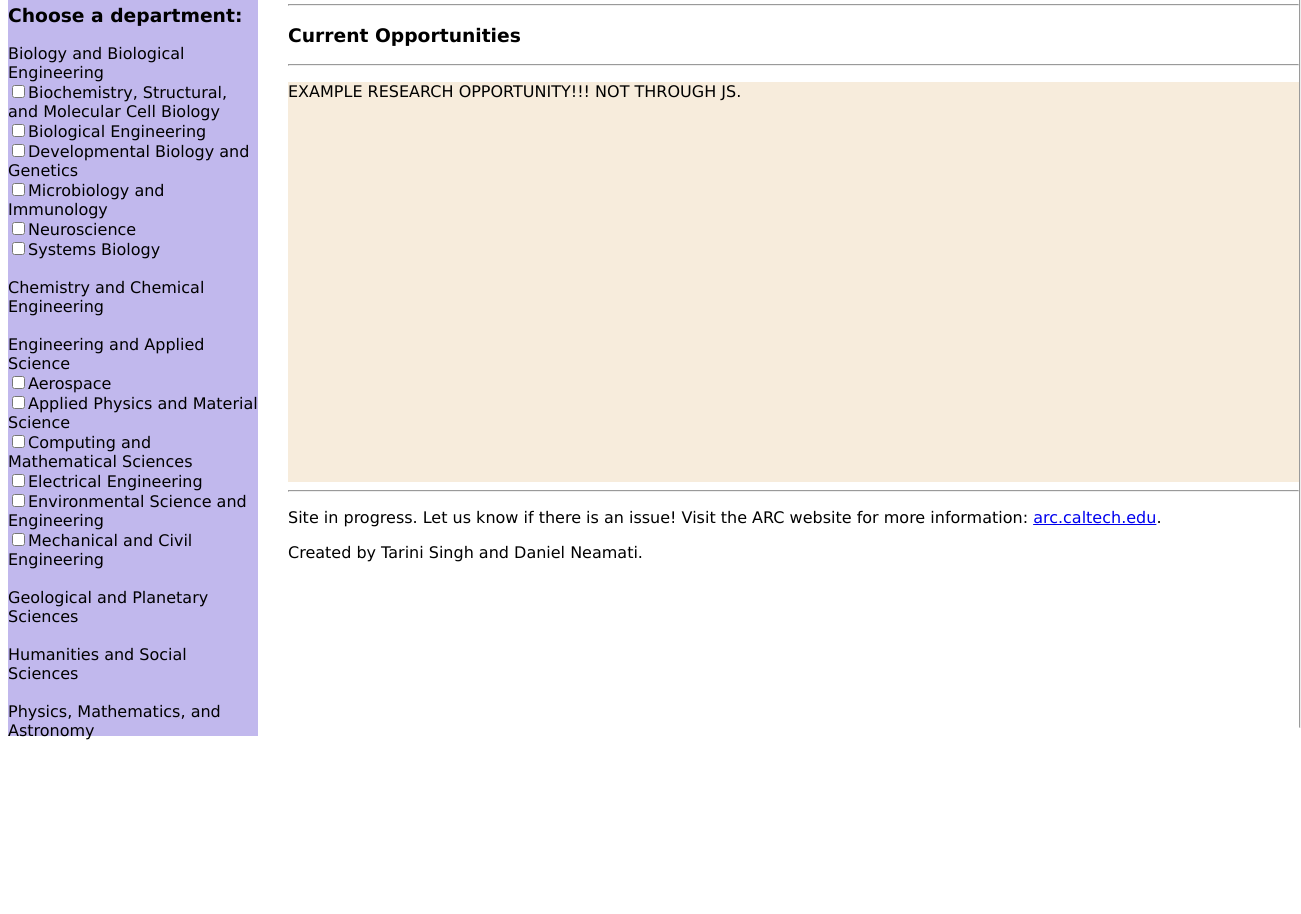
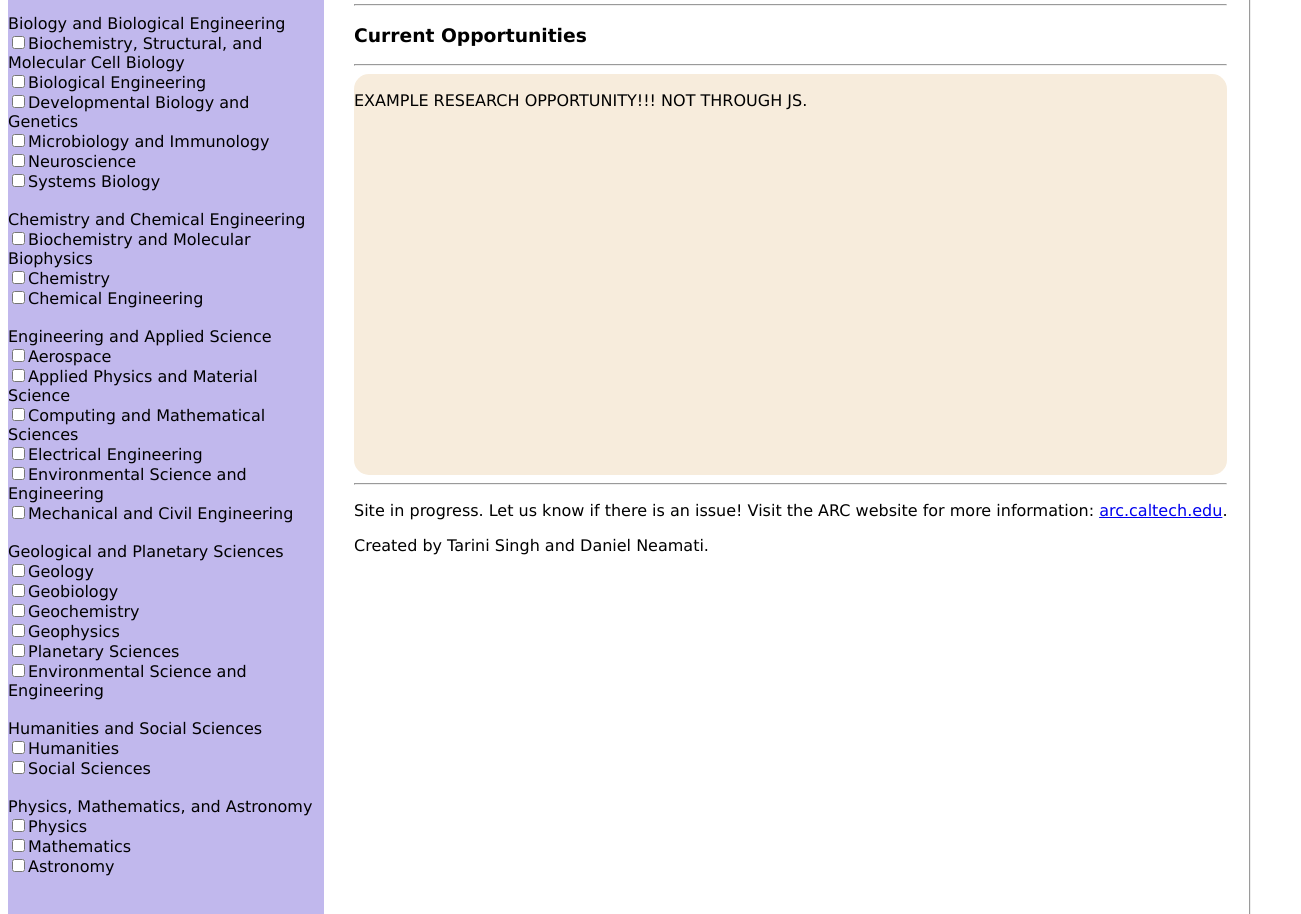
Before and after one commit to danineamati/arcresearchpage, a plain HTML site: page researchPage.html in a window 1280 px wide. Shown: the part 72-986 px from the top of the page, 1301 px wide, since content can reach past the window. Before the commit the page ends 831 px from the top, so only its background shows below. Drawn offline with nearby package versions, Linux system fonts and the light colour scheme.

Commit message:
Division Database is fairly complete!
Also added some CSS changes.

```diff
--- a/divisionDatabase.json
+++ b/divisionDatabase.json
@@ -31,7 +31,17 @@
 {
 	"name": "Chemistry and Chemical Engineering",
 	"link": "http://cce.caltech.edu/",
-	"departments": []
+	"departments": [
+		{
+			"name": "Biochemistry and Molecular Biophysics"
+		},
+		{
+			"name": "Chemistry"
+		},
+		{
+			"name": "Chemical Engineering"
+		}
+	]
 },
 {
 	"name": "Engineering and Applied Science",
@@ -66,17 +76,64 @@
 {
 	"name": "Geological and Planetary Sciences",
 	"link": "http://www.gps.caltech.edu/",
-	"departments": []
+	"departments": [
+		{
+			"name": "Geology",
+			"link": "http://web.gps.caltech.edu/options/geology/"
+		},
+		{
+			"name": "Geobiology",
+			"link": "http://web.gps.caltech.edu/options/geobiology/"
+		},
+		{
+			"name": "Geochemistry",
+			"link": "http://web.gps.caltech.edu/options/geochemistry/"
+		},
+		{
+			"name": "Geophysics",
+			"link": "http://www.seismolab.caltech.edu/research.html"
+		},
+		{
+			"name": "Planetary Sciences",
+			"link": "http://web.gps.caltech.edu/options/planetary/"
+		},
+		{
+			"name": "Environmental Science and Engineering",
+			"link": "http://www.ese.caltech.edu/"
+		}
+	]
 },
 {
 	"name": "Humanities and Social Sciences",
 	"link": "http://www.hss.caltech.edu/",
-	"departments": []
+	"departments": [
+		{
+			"name": "Humanities",
+			"link": "http://www.hss.caltech.edu/research/humanities-research/research-areas"
+		},
+		{
+			"name": "Social Sciences",
+			"link": "http://www.hss.caltech.edu/research/social-sciences-research/research-areas"
+		}
+	]
 },
 {
 	"name": "Physics, Mathematics, and Astronomy",
 	"link": "http://www.pma.caltech.edu/",
-	"departments": []
+	"departments": [
+		{
+			"name": "Physics",
+			"link": "http://www.pma.caltech.edu/research-and-academics/physics/physics-research"
+		},
+		{
+			"name": "Mathematics",
+			"link": "http://www.pma.caltech.edu/research-and-academics/mathematics/math-research"
+		},
+		{
+			"name": "Astronomy",
+			"link": "http://www.astro.caltech.edu/research/"
+		}
+	]
 }
 
 
--- a/style.css
+++ b/style.css
@@ -9,20 +9,24 @@ h2 {
 .oppTable {
 	min-height: 400px;
 	background-color: #f7ecdc;
+	padding-top: 1px;
+	border-radius: 15px;
+
 }
 
 .container {
 	display: flex;
 	font-family: Verdana;
-	height: 800px;
+	height: 1400px;
 }
 
 .nav {
 	flex: 1;
-	padding-top: 50px;
-	max-width: 20%;
+	padding-top: 20px;
+	max-width: 25%;
 	min-width: 250px;
 	background-color: #c1b8ed;
+	border-radius: 15px;
 }
 
 .nav a {
@@ -36,5 +40,5 @@ h2 {
 
 .main {
 	padding-left: 30px;
-	min-width: 80%
+	/*min-width: 60%*/
 }
```
